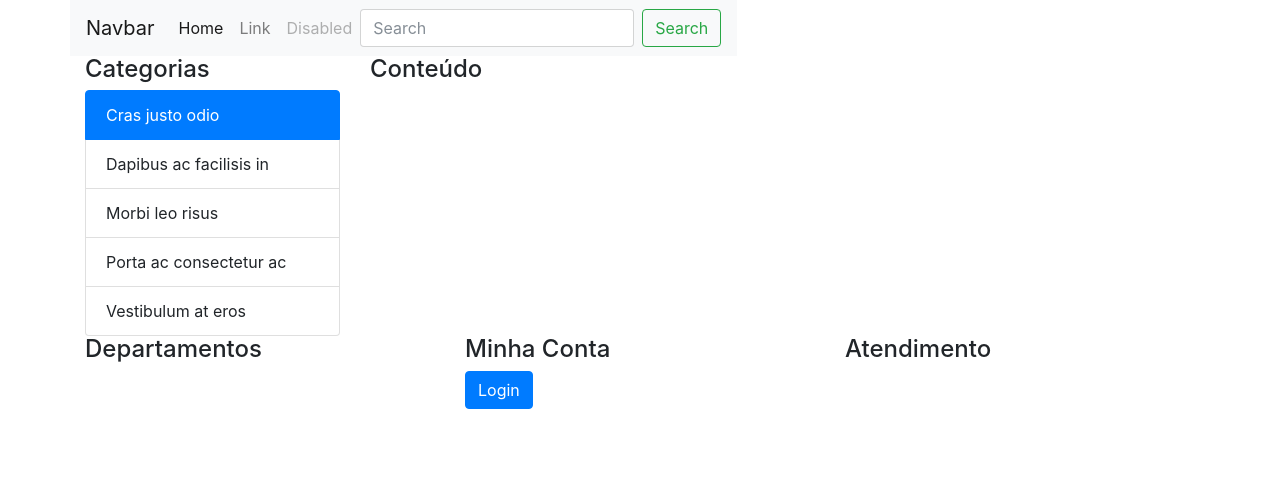
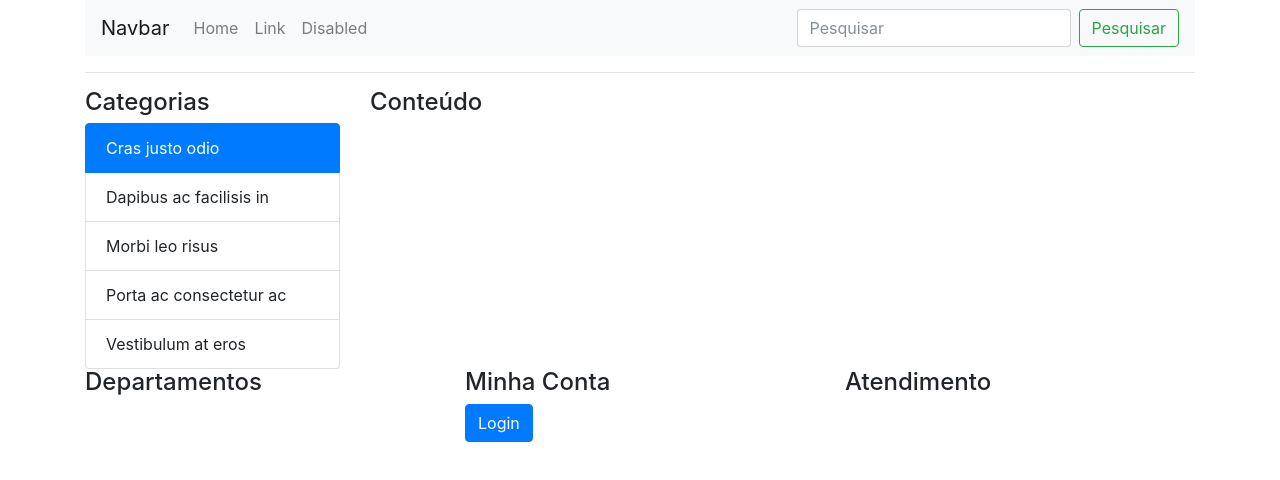
Before and after one commit to RickDaBRoi/-Tecnologias-Web, a website: page public_html/index.html in a window 1280 px wide. Drawn offline with Linux system fonts and the light colour scheme.

Commit message:
Criação do Projeto no NetBeans

```diff
--- a/public_html/index.html
+++ b/public_html/index.html
@@ -6,12 +6,13 @@
         <script src="js/jquery-3.2.1.js"></script>
         <script src="js/popper.js"></script>
         <script src="js/bootstrap.js"></script>
-        <link rel="stylesheet" href="css/bootstrap.css"/>
+        <link rel="stylesheet" href="css/bootstrap.css" type="text/css"/>
     </head>
     <body>
         <div class="container">
             <!--===================================================================================-->
             <div class="row">
+                <div class="col">
                     <nav class="navbar navbar-expand-lg navbar-light bg-light">
                         <a class="navbar-brand" href="#">Navbar</a>
                         <button class="navbar-toggler" type="button" data-toggle="collapse" data-target="#navbarSupportedContent" aria-controls="navbarSupportedContent" aria-expanded="false" aria-label="Toggle navigation">
@@ -20,27 +21,34 @@
 
                         <div class="collapse navbar-collapse" id="navbarSupportedContent">
                             <ul class="navbar-nav mr-auto">
-      <li class="nav-item active">
+
+                                <li class="nav-item">
                                     <a class="nav-link" href="#">Home <span class="sr-only">(current)</span></a>
                                 </li>
+
                                 <li class="nav-item">
                                     <a class="nav-link" href="#">Link</a>
                                 </li>
+
                                 <li class="nav-item">
-        <a class="nav-link disabled" href="#">Disabled</a>
+                                    <a class="nav-link" href="#">Disabled</a>
                                 </li>
+
                             </ul>
                             <form class="form-inline my-2 my-lg-0">
-      <input class="form-control mr-sm-2" type="text" placeholder="Search" aria-label="Search">
-      <button class="btn btn-outline-success my-2 my-sm-0" type="submit">Search</button>
+                                <input class="form-control mr-sm-2" type="text" placeholder="Pesquisar" aria-label="Search">
+                                <button class="btn btn-outline-success my-2 my-sm-0" type="submit">Pesquisar</button>
                             </form>
                         </div>
+
                     </nav>
-
                 </div>
+            </div>
+            <hr>
             <!--===================================================================================-->
             <div class="row">
-                <div class="col">
+                <hr>
+                <div class="col-3">
                     <h4>Categorias</h4>
                     <ul class="list-group">
                         <li class="list-group-item active">Cras justo odio</li>
```
Lines whose indentation alone changed are shown as unchanged.
